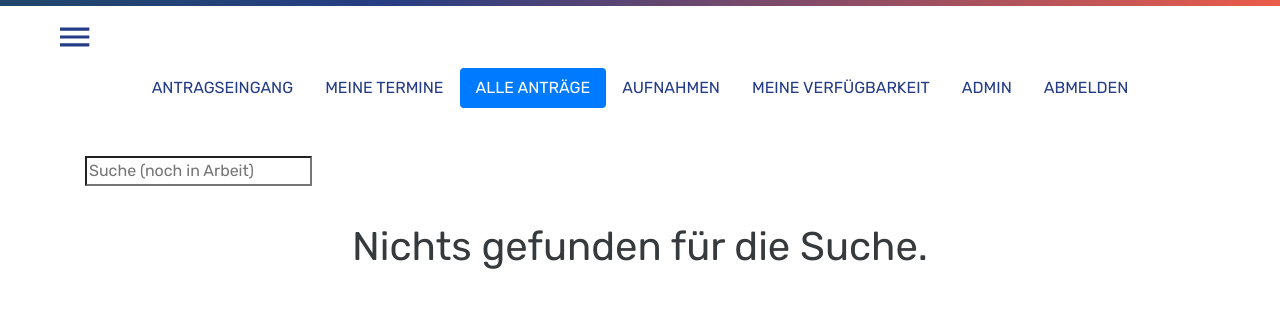
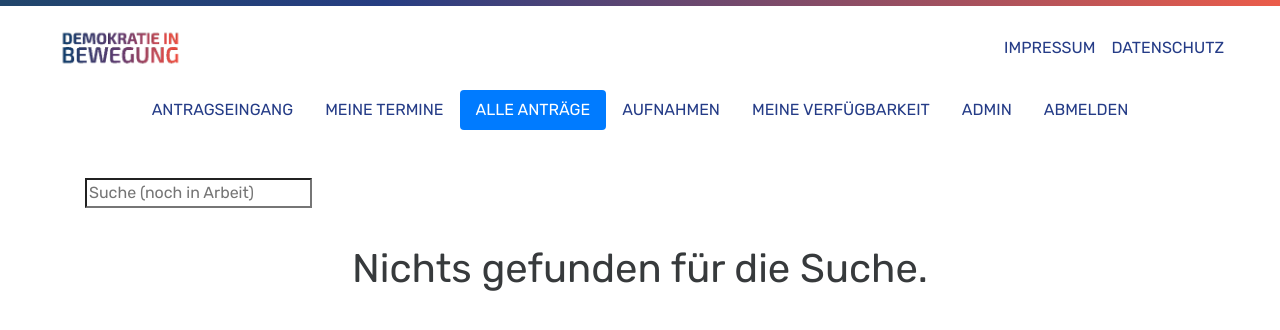
Before and after one commit to DemokratieInBewegung/appntr, a Django app: page /applications/all in a window 1280 px wide. Shown: the top 330 px of the page. Run offline with Django 3.2, Linux system fonts and the light colour scheme; the visitor is signed in with stand-in values (Sample User, id 1); data that the repository does not hold is empty; some libraries are stand-ins or nearby versions.

Commit message:
Update _base.html

```diff
--- a/templates/_base.html
+++ b/templates/_base.html
@@ -23,7 +23,7 @@
 
 <body class="{% block body_class%}{% endblock%} hyphenate">
     <div class="container-fluid dib-nav">
-        <nav class="navbar navbar-toggleable-sm">
+        <nav class="navbar navbar-expand-md">
             <button class="navbar-toggler navbar-toggler-right" type="button" data-toggle="collapse" data-target="#navbarNav" aria-controls="navbarNav" aria-expanded="false" aria-label="Toggle navigation">
                 <span class="navbar-toggler-icon"></span>
             </button>
```
